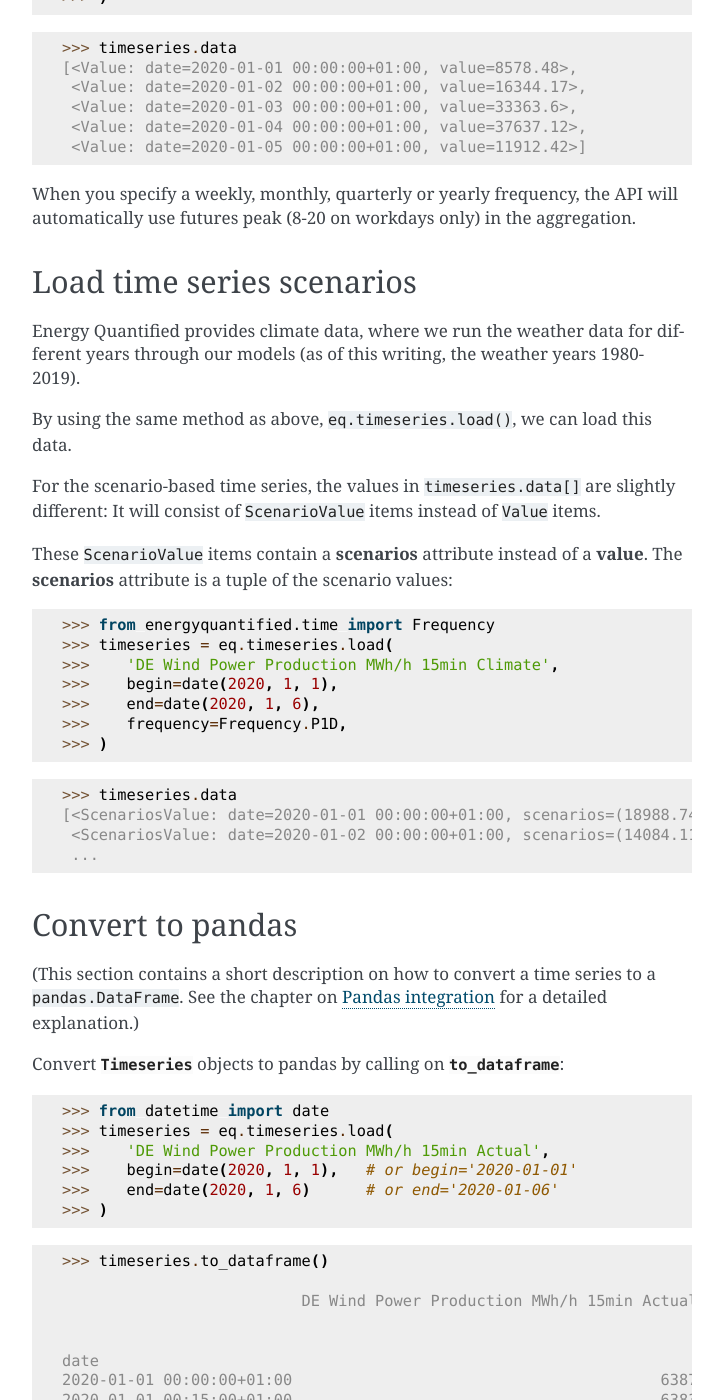
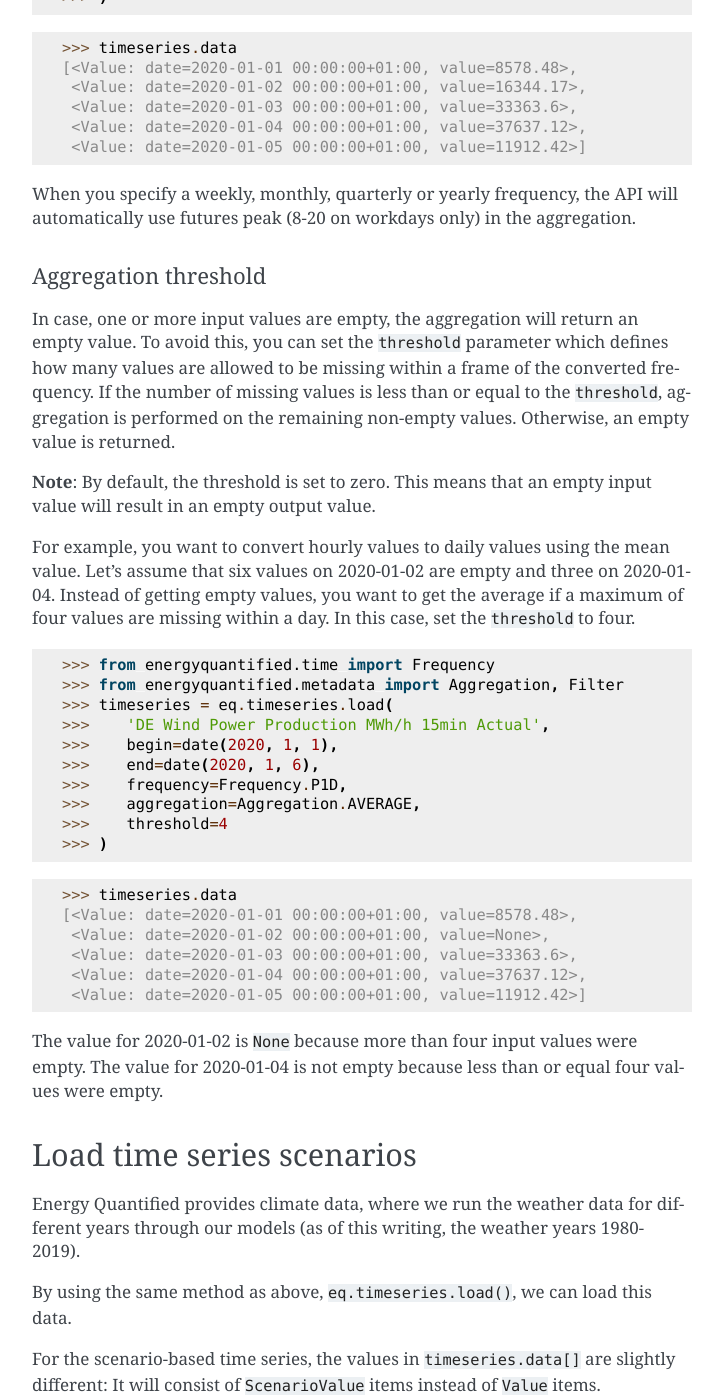
Before and after one commit to energyquantified/eq-python-client, a Sphinx documentation site: the page built from docs/userguide/timeseries.rst, in a window 1280 px wide and 1400 px high, scrolled down 2703 px. Shown: the whole window, without its empty margins (388-1111 px from the left). Built offline with Sphinx 7.4.7, drawn with Linux system fonts in a browser that asks for light colours; some of the changed text lies outside the part shown.

Commit message:
Add Threshold Parameter (#69)
* Add threshold parameter (#68)
* Ignore the .idea directory

```diff
--- a/CHANGELOG.rst
+++ b/CHANGELOG.rst
@@ -1,6 +1,12 @@
 Changelog
 =========
 
+dev
+---
+
+**Improvements**
+
+- Add ``threshold`` parameter to define how many values are allowed to be missing while performing an aggregation
 
 0.10.1
 ------
--- a/docs/userguide/instances.rst
+++ b/docs/userguide/instances.rst
@@ -90,6 +90,7 @@
    >>>    frequency=Frequency.P1D,
    >>>    aggregation=Aggregation.AVERAGE,
    >>>    hour_filter=Filter.BASE,
+   >>>    threshold=7 # Aggregate days only if 7 or fewer quarters are missing
    >>>    limit=10
    >>> )
 
--- a/docs/userguide/timeseries.rst
+++ b/docs/userguide/timeseries.rst
@@ -64,8 +64,8 @@
 ^^^^^^^^^^^
 
 Notice that the actual wind curve in the above examples is in a 15-minute
-resolution. Energy Quantified do not a copy of that curve in hourly, daily
-or any other resolution.
+resolution. Energy Quantified does not provide a copy of this curve in hourly,
+daily or any other resolution.
 
 If you would like to get the data in, say, daily resolution, supply an
 extra argument, ``frequency``, when loading the time series data:
@@ -132,6 +132,47 @@
 
 When you specify a weekly, monthly, quarterly or yearly frequency, the API
 will automatically use futures peak (8-20 on workdays only) in the aggregation.
+
+Aggregation threshold
+~~~~~~~~~~~~~~~~~~~~~
+
+In case, one or more input values are empty, the aggregation will return an
+empty value. To avoid this, you can set the ``threshold`` parameter which
+defines how many values are allowed to be missing within a frame of the
+converted frequency. If the number of missing values is less than or equal to
+the ``threshold``, aggregation is performed on the remaining non-empty values.
+Otherwise, an empty value is returned.
+
+**Note**: By default, the threshold is set to zero. This means that an empty
+input value will result in an empty output value.
+
+For example, you want to convert hourly values to daily values using the mean
+value. Let's assume that six values on 2020-01-02 are empty and three on
+2020-01-04. Instead of getting empty values, you want to get the average if a
+maximum of four values are missing within a day. In this case, set the
+``threshold`` to four.
+
+   >>> from energyquantified.time import Frequency
+   >>> from energyquantified.metadata import Aggregation, Filter
+   >>> timeseries = eq.timeseries.load(
+   >>>    'DE Wind Power Production MWh/h 15min Actual',
+   >>>    begin=date(2020, 1, 1),
+   >>>    end=date(2020, 1, 6),
+   >>>    frequency=Frequency.P1D,
+   >>>    aggregation=Aggregation.AVERAGE,
+   >>>    threshold=4
+   >>> )
+
+   >>> timeseries.data
+   [<Value: date=2020-01-01 00:00:00+01:00, value=8578.48>,
+    <Value: date=2020-01-02 00:00:00+01:00, value=None>,
+    <Value: date=2020-01-03 00:00:00+01:00, value=33363.6>,
+    <Value: date=2020-01-04 00:00:00+01:00, value=37637.12>,
+    <Value: date=2020-01-05 00:00:00+01:00, value=11912.42>]
+
+The value for 2020-01-02 is ``None`` because more than four input values were
+empty. The value for 2020-01-04 is not empty because less than or equal four
+values were empty.
 
 Load time series scenarios
 --------------------------
```
Also changed, not shown: docs/userguide/terminology.rst (+18 -3 lines), 3 other files.
